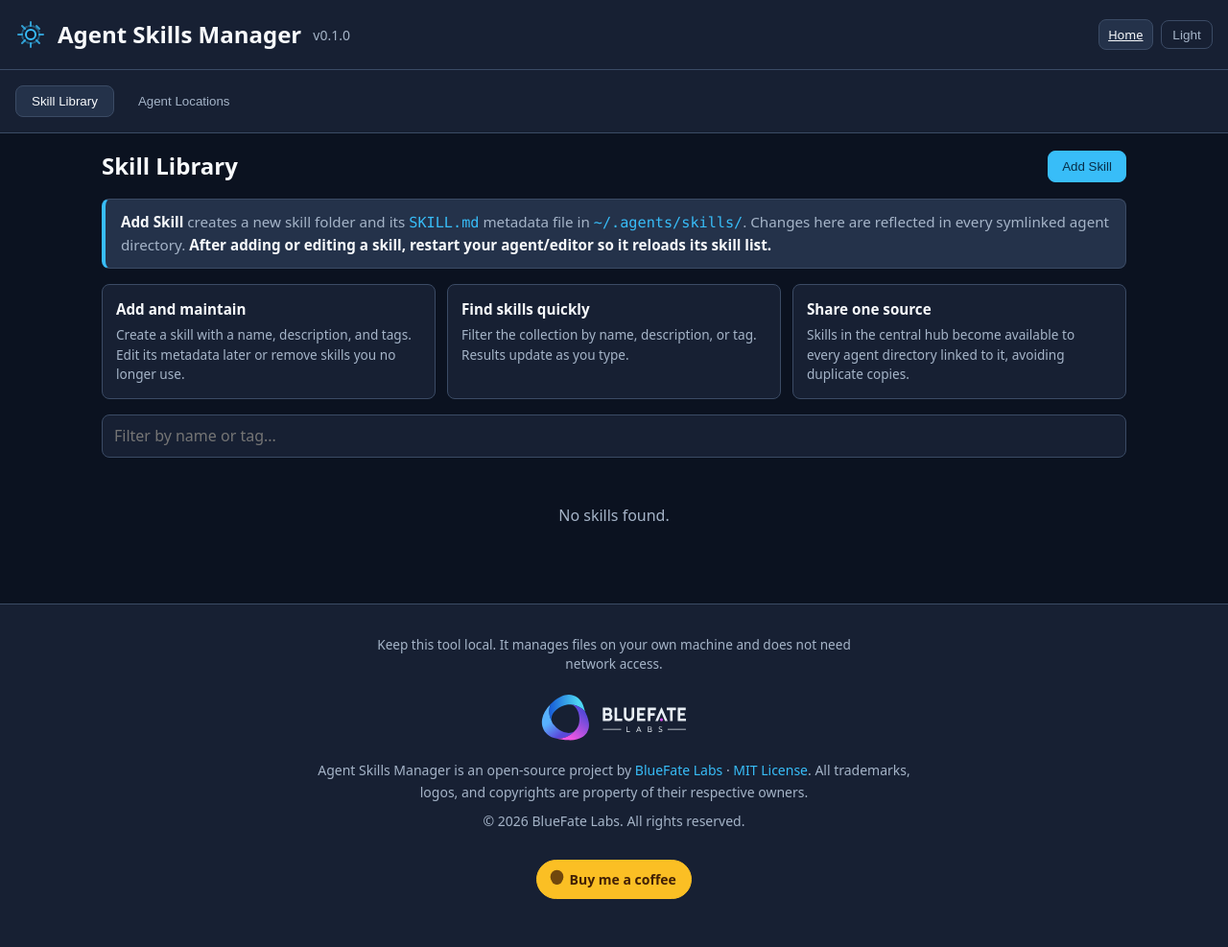
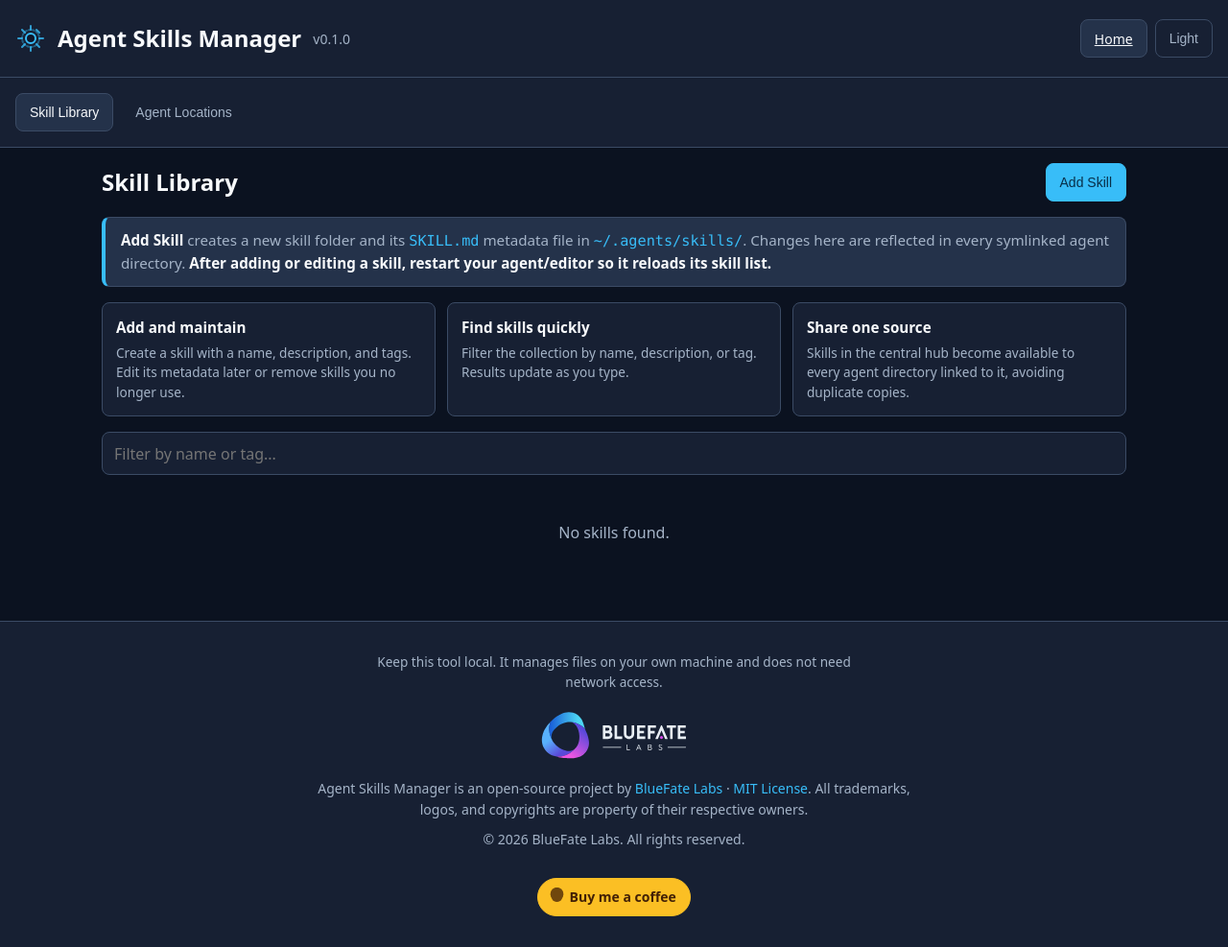
Before and after one commit to bluefate/skill-manager, a FastAPI app: page /app in a window 1280 px wide. Shown: the whole page at 96% size. Before the commit the page ends 937 px from the top, so only its background shows below. Run offline with FastAPI, Linux system fonts and the light colour scheme; data that the repository does not hold is empty.

Commit message:
Standardize control sizing

```diff
--- a/src/agent_skills_manager/web/static/style.css
+++ b/src/agent_skills_manager/web/static/style.css
@@ -105,10 +105,11 @@ p {
     background: transparent;
     border: 1px solid var(--border);
     color: var(--text-muted);
-    padding: 0.4rem 0.7rem;
+    min-height: 2.5rem;
+    padding: 0.5rem 0.875rem;
     border-radius: var(--radius);
     cursor: pointer;
-    font-size: 0.85rem;
+    font-size: 0.875rem;
 }
 
 .theme-toggle:hover {
@@ -155,10 +156,12 @@ p {
     background: transparent;
     border: 1px solid transparent;
     color: var(--text-muted);
-    padding: 0.5rem 1rem;
+    min-height: 2.5rem;
+    padding: 0.5rem 0.875rem;
     border-radius: var(--radius);
     cursor: pointer;
     font-weight: 500;
+    font-size: 0.875rem;
 }
 
 .tab:hover {
@@ -206,10 +209,12 @@ p {
     background: var(--surface-light);
     border: 1px solid var(--border);
     color: var(--text);
+    min-height: 2.5rem;
     padding: 0.5rem 0.875rem;
     border-radius: var(--radius);
     cursor: pointer;
     font-weight: 500;
+    font-size: 0.875rem;
     display: inline-flex;
     align-items: center;
     gap: 0.4rem;
@@ -263,8 +268,9 @@ p {
 }
 
 .btn.small {
-    padding: 0.35rem 0.6rem;
-    font-size: 0.8rem;
+    min-height: 2.5rem;
+    padding: 0.5rem 0.875rem;
+    font-size: 0.875rem;
 }
 
 .btn:disabled {
@@ -1051,11 +1057,13 @@ body:not(.light-mode) .foot-logo-light {
     align-items: center;
     gap: 0.45rem;
     margin-top: 1rem;
-    padding: 0.55rem 0.95rem;
+    min-height: 2.5rem;
+    padding: 0.5rem 0.875rem;
     border-radius: 999px;
     background: var(--coffee);
     color: var(--coffee-contrast) !important;
     font-weight: 600;
+    font-size: 0.875rem;
     text-decoration: none;
     border: 1px solid var(--coffee);
     transition: transform 0.15s ease, background 0.15s ease;
```
Also changed, not shown: README.md.
